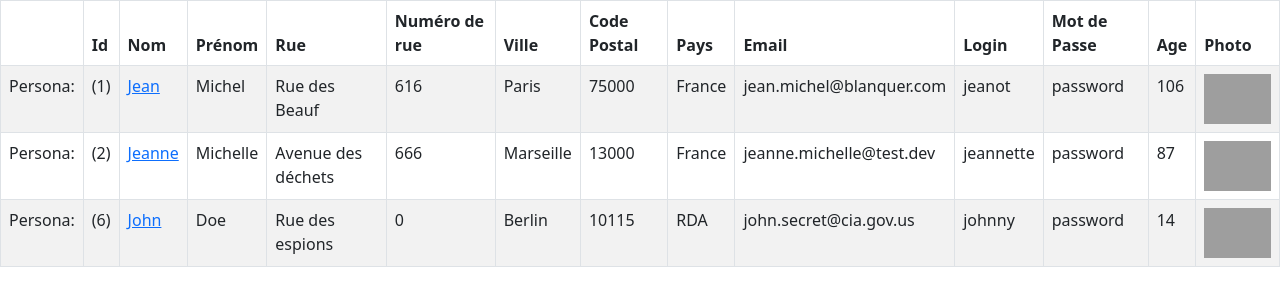
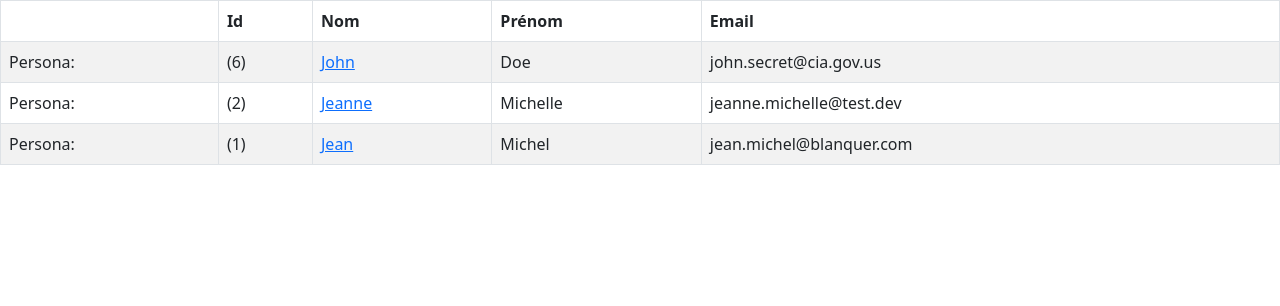
Before and after one commit to Ev3rdown/DjangoExam_2021, a Django app: page / in a window 1280 px wide. Shown: the part 48-354 px from the top of the page. Run offline with Django 4.2, Linux system fonts and the light colour scheme; data comes from the database, SQL or seed files in the repository; grey boxes are pictures that could not be loaded.

Commit message:
Adaptations aux consignes

```diff
--- a/examen_django/personna_app/templates/persona_app/persona_list.html
+++ b/examen_django/personna_app/templates/persona_app/persona_list.html
@@ -8,16 +8,7 @@
             <th>Id</th>
             <th>Nom</th>
             <th>Prénom</th>
-            <th>Rue</th>
-            <th>Numéro de rue</th>
-            <th>Ville</th>
-            <th>Code Postal</th>
-            <th>Pays</th>
             <th>Email</th>
-            <th>Login</th>
-            <th>Mot de Passe</th>
-            <th>Age</th>
-            <th>Photo</th>
         </tr>
     </thead>
     <tbody>
@@ -27,16 +18,7 @@
             <td>({{ persona.id }})</td>
             <td><a href="{% url 'url_persona_detail' persona.id %}">{{ persona.first_name }}</a></td>
             <td>{{ persona.last_name }}</td>
-            <td>{{ persona.address_street }}</td>
-            <td>{{ persona.address_number }}</td>
-            <td>{{ persona.city }}</td>
-            <td>{{ persona.postcode }}</td>
-            <td>{{ persona.country }}</td>
             <td>{{ persona.email }}</td>
-            <td>{{ persona.username }}</td>
-            <td>{{ persona.password }}</td>
-            <td>{{ persona.age }}</td>
-            <td><img style="max-height: 50px" src="{{ persona.picture }}"></td>
         </td></tr>
         {% endfor %}
     </tbody>
--- a/examen_django/personna_app/views.py
+++ b/examen_django/personna_app/views.py
@@ -5,15 +5,18 @@ from personna_app.models import Persona
 
 # Create your views here.
 def persona_list(request):
-    #return HttpResponse(f'liste')
-    persona_list = Persona.objects.all()
+    persona_list = Persona.objects.all().order_by("-id")
     context = {
         'persona_list':persona_list
     }
     return render(request, 'persona_app/persona_list.html', context)
 
 def persona_detail(request,id):
-    return HttpResponse(f'Detail de {id}')
+    persona = Persona.objects.get(id=id)
+    context = {
+        'persona':persona
+    }
+    return render(request, 'persona_app/persona_detail.html', context)
 
 def persona_generate(request):
     return HttpResponse(f'Génération de persona')
```
Also changed, not shown: examen_django/personna_app/templates/persona_app/persona_detail.html (added, +16 -0 lines).
